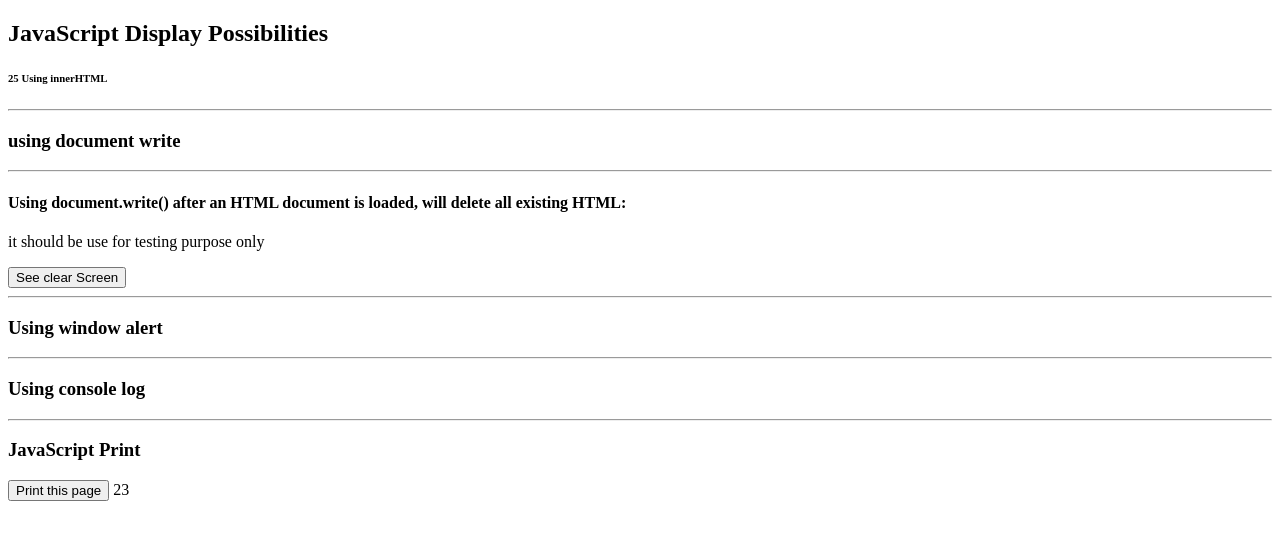
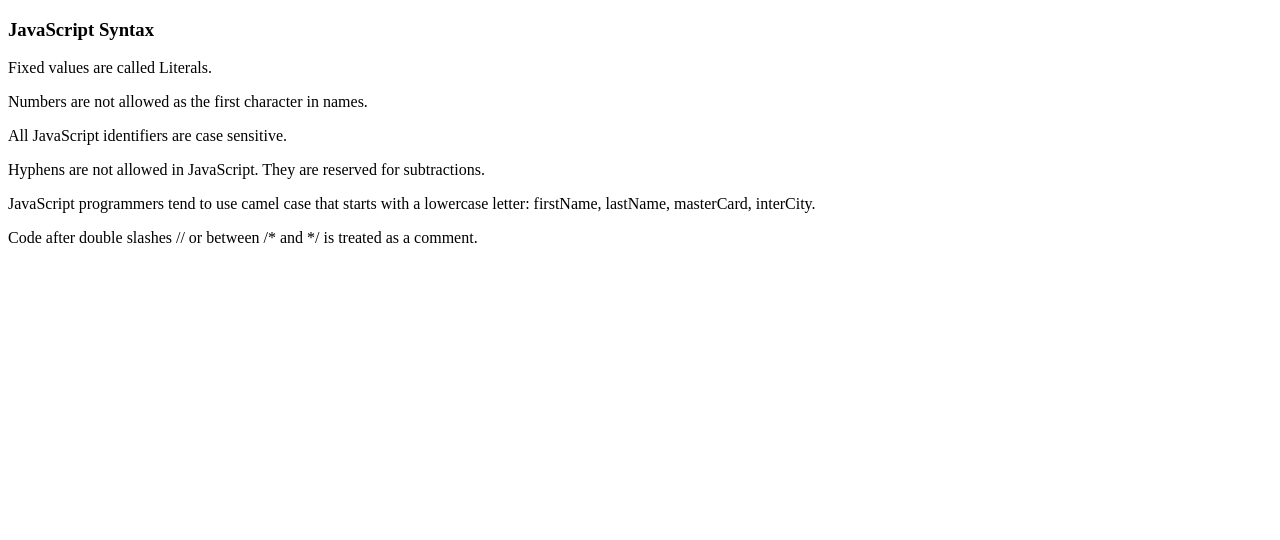
Before and after one commit to ashrafbd1496/Javascript-Beginner-to-Advance, a plain HTML site: page index.html in a window 1280 px wide. Drawn offline with Linux system fonts and the light colour scheme.

Commit message:
updated readme

```diff
--- a/index.html
+++ b/index.html
@@ -3,51 +3,30 @@
 <head>
     <meta charset="UTF-8">
     <meta name="viewport" content="width=device-width, initial-scale=1.0">
-    <title>JavaScript Display Possibilities</title>
+    <title>JavaScript Syntax</title>
 </head>
 <body>
-    <h2>JavaScript Display Possibilities</h2>
-    <h6 id="inhtml">Using innerHTML</h6>
-    <hr>
-
-    <h3 id="dcw">using document write</h3>
-    <hr>
-    <h4>Using document.write() after an HTML document is loaded, will delete all existing HTML: </h4>
-
-    <p>it should be use for testing purpose only</p>
-
-    <button type="button" onclick="document.write(7+8)">See clear Screen</button>
-
-    <hr>
-    <h3>Using window alert</h3>
-    <hr>
-    <h3>Using console log</h3>
-    <hr>
-    <h3>JavaScript Print</h3>
-    <button type="button" onclick="window.print()">Print this page</button>
+    <h3>JavaScript Syntax</h3>
+    <p>Fixed values are called Literals.</p>
+    <p>Numbers are not allowed as the first character in names.</p>
+    <p>All JavaScript identifiers are case sensitive.</p>
+    <p>Hyphens are not allowed in JavaScript. They are reserved for subtractions.</p>
+    <p>JavaScript programmers tend to use camel case that starts with a lowercase letter: firstName, lastName, masterCard, interCity.</p>
+    <p>Code after double slashes // or between /* and */ is treated as a comment.</p>
 
 
 
 
-    <script>
-        //innerHTML
-        document.getElementById('inhtml').innerHTML= 10+15 + ' Using innerHTML';
-
-        //document ready
-        document.write(5+18);
-
-        // window alert
-        window.alert(6+8);
-
-        // alert
-        alert(51+458);
-
-        //console log
-        console.log(45+48);
 
 
 
-    </script>
+
+
+
+
+
+
+
 
 
 
```
Also changed, not shown: js-output.html (added, +56 -0 lines), 1 other file.
